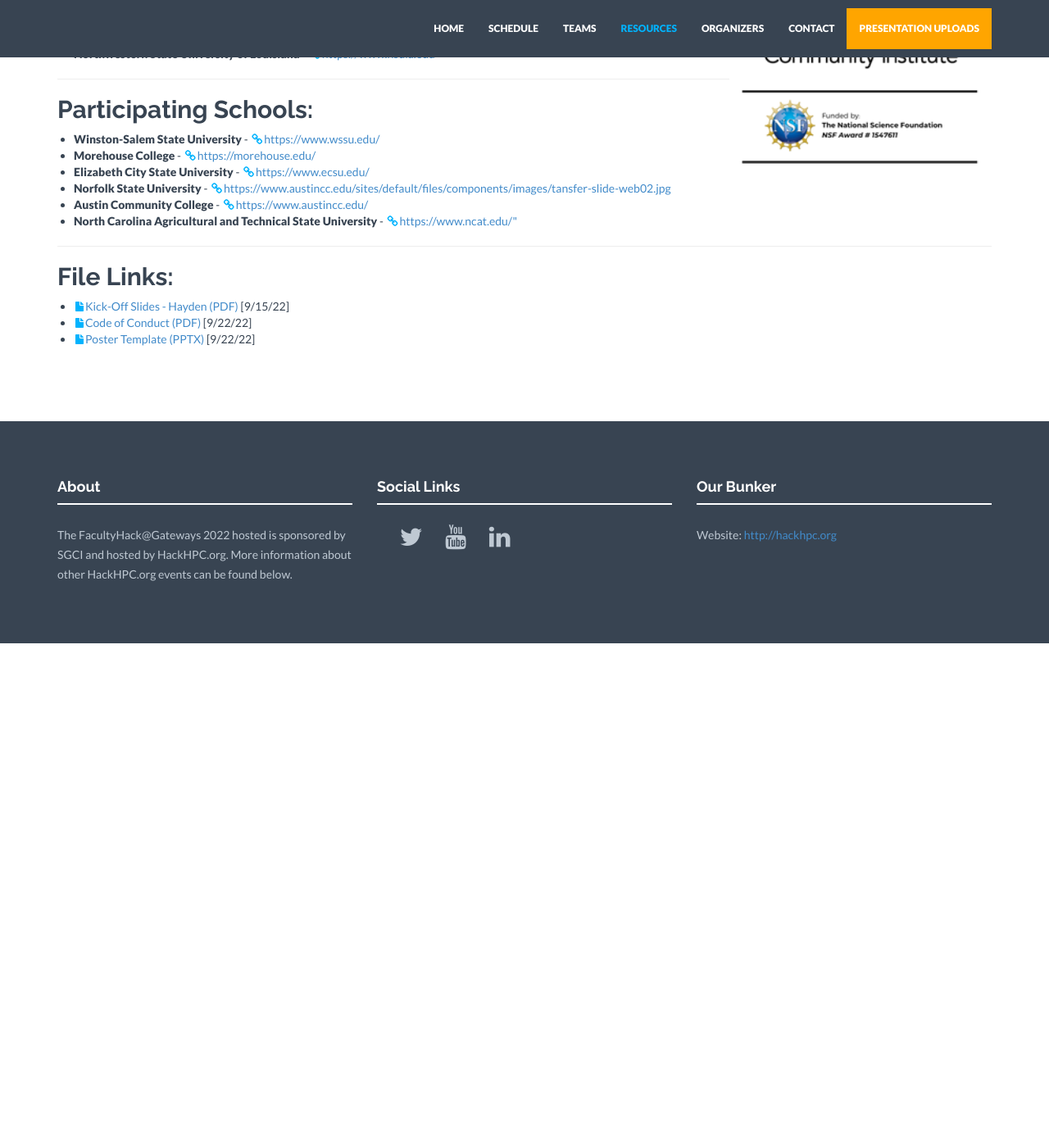
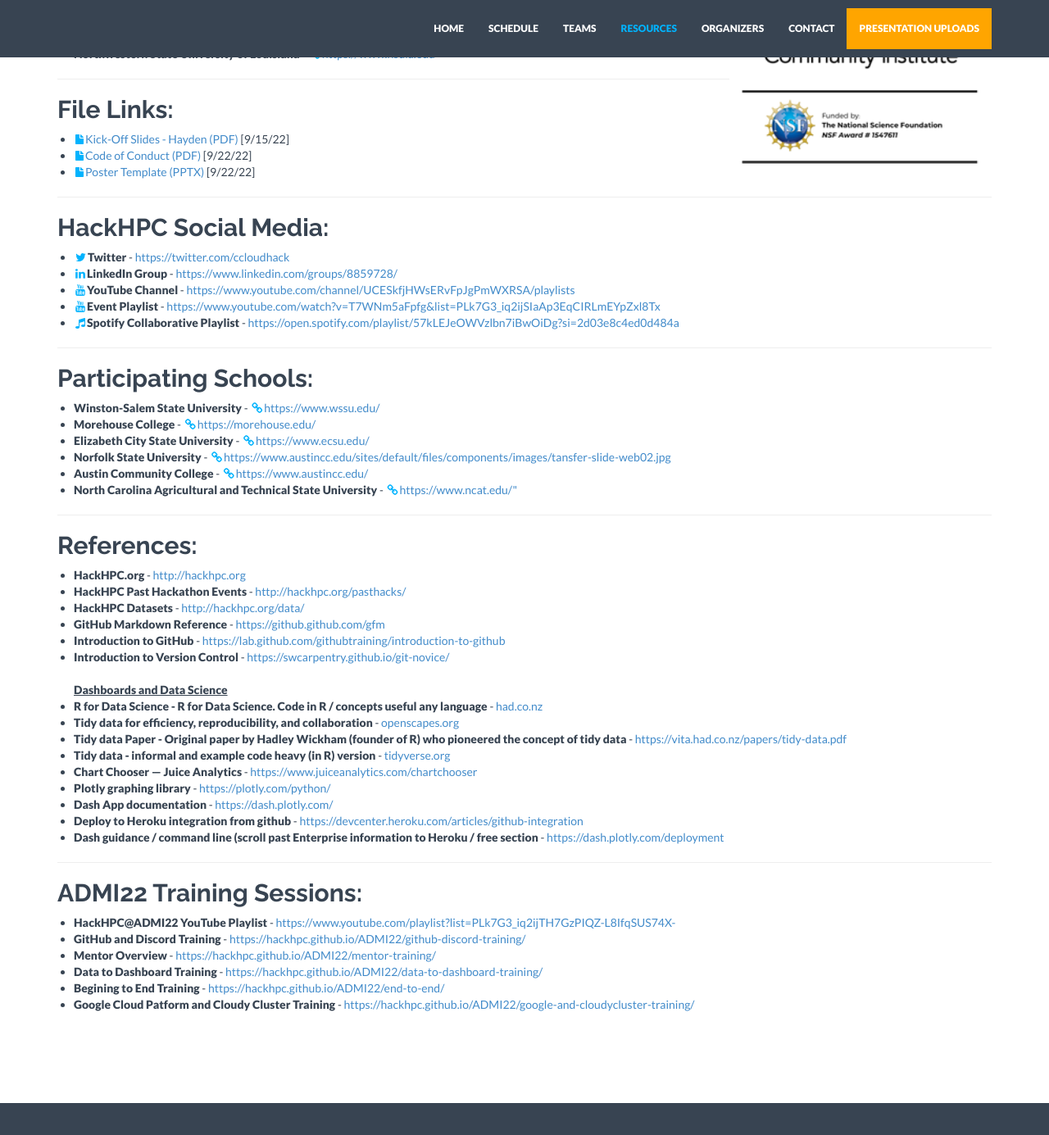
Before and after one commit to HackHPC/FacultyHack-Gateways22, a Jekyll site: the page built from resources.html, in a window 1280 px wide and 1400 px high, scrolled down 676 px. Shown: the top 1385 px of the window at 82% size. Built offline with Jekyll 4.4.1, drawn with Linux system fonts in a browser that asks for light colours; nearby versions of some CDN libraries; before the commit the page ends 1461 px from its top, so only the background shows below that.

Commit message:
updated references

```diff
--- a/_data/sessions.yml
+++ b/_data/sessions.yml
@@ -373,3 +373,72 @@
 #sponsors:
 #- name: "Science Gateways Community Institute"
 #  url: https://sciencegateways.org
+
+##################################
+## References
+#################################
+references:
+- name: HackHPC.org
+  url: http://hackhpc.org
+- name: HackHPC Past Hackathon Events
+  url: http://hackhpc.org/pasthacks/
+- name: HackHPC Datasets
+  url: http://hackhpc.org/data/
+- name: GitHub Markdown Reference
+  url: https://github.github.com/gfm
+- name: Introduction to GitHub
+  url: https://lab.github.com/githubtraining/introduction-to-github
+- name: Introduction to Version Control
+  url: https://swcarpentry.github.io/git-novice/
+
+dashboards:
+- name: R for Data Science - R for Data Science. Code in R / concepts useful any language
+  url: had.co.nz
+- name: Tidy data for efficiency, reproducibility, and collaboration
+  url: openscapes.org
+- name: Tidy data Paper - Original paper by Hadley Wickham (founder of R) who pioneered the concept of tidy data
+  url: https://vita.had.co.nz/papers/tidy-data.pdf
+- name: Tidy data - informal and example code heavy (in R) version
+  url: tidyverse.org
+- name: Chart Chooser — Juice Analytics
+  url: https://www.juiceanalytics.com/chartchooser
+- name: Plotly graphing library
+  url: https://plotly.com/python/
+- name: Dash App documentation
+  url: https://dash.plotly.com/
+- name: Deploy to Heroku integration from github
+  url: https://devcenter.heroku.com/articles/github-integration
+- name: Dash guidance / command line (scroll past Enterprise information to Heroku / free section
+  url: https://dash.plotly.com/deployment
+
+admi22:
+- name: HackHPC@ADMI22 YouTube Playlist
+  url: https://www.youtube.com/playlist?list=PLk7G3_iq2ijTH7GzPIQZ-L8IfqSUS74X-
+- name: "GitHub and Discord Training"
+  url: https://hackhpc.github.io/ADMI22/github-discord-training/
+- name: " Mentor Overview"
+  url: https://hackhpc.github.io/ADMI22/mentor-training/
+- name: "Data to Dashboard Training"
+  url: https://hackhpc.github.io/ADMI22/data-to-dashboard-training/
+- name: " Begining to End Training"
+  url: https://hackhpc.github.io/ADMI22/end-to-end/
+- name: "Google Cloud Patform and Cloudy Cluster Training"
+  url: https://hackhpc.github.io/ADMI22/google-and-cloudycluster-training/
+
+
+socialmedia:
+- name: Twitter
+  icon: twitter
+  url: https://twitter.com/ccloudhack
+- name: LinkedIn Group
+  icon: linkedin
+  url: https://www.linkedin.com/groups/8859728/
+- name: YouTube Channel
+  icon: youtube
+  url: https://www.youtube.com/channel/UCESkfjHWsERvFpJgPmWXRSA/playlists
+- name: Event Playlist
+  icon: youtube
+  url: https://www.youtube.com/watch?v=T7WNm5aFpfg&list=PLk7G3_iq2ijSIaAp3EqCIRLmEYpZxl8Tx
+- name: Spotify Collaborative Playlist
+  icon: music
+  url: https://open.spotify.com/playlist/57kLEJeOWVzlbn7iBwOiDg?si=2d03e8c4ed0d484a
--- a/_includes/resources.html
+++ b/_includes/resources.html
@@ -71,6 +71,37 @@
 
             <hr>
 
+            <h2>File Links:</h2>
+
+            <ul>
+                {% for session in site.data.sessions.sessions %}
+                    {% for file in session.files %}
+                        <li><a href="{{ file.location | prepend: site.baseurl }}" target="_blank"><i class="fa fa-file" style="font-size: 14px; padding: 2px; margin: 0px;"></i>{{ file.filename }} </a> [{{ session.date }}]</li>
+
+                    {% endfor %}
+
+
+                {% endfor %}
+
+
+            </ul>
+
+            <hr>
+            <h2>HackHPC Social Media:</h2>
+            <ul>
+
+                {% for ref in site.data.sessions.socialmedia %}
+
+                        <li><i class="fa fa-{{ ref.icon }}" style="font-size: 14px; padding: 2px; margin: 0px;"></i><b>{{ ref.name }}</b> - <a href="{{ ref.url }}" target="_blank">{{ ref.url }}</a> </li>
+
+                    {% endfor %}
+
+
+
+            </ul>
+
+            <hr>
+
             <h2>Participating Schools:</h2>
 
             <ul>
@@ -86,19 +117,38 @@
             </ul>
 
             <hr>
+            <h2>References:</h2>
+            <ul>
 
-            <h2>File Links:</h2>
+                {% for ref in site.data.sessions.references %}
+
+                        <li><b>{{ ref.name }}</b> - <a href="{{ ref.url }}" target="_blank">{{ ref.url }}</a> </li>
+
+                    {% endfor %}
+                    <br>
+                <u><b>Dashboards and Data Science</b></u>
+                <br>
+                {% for ref in site.data.sessions.dashboards %}
+
+                <li><b>{{ ref.name }}</b> - <a href="{{ ref.url }}" target="_blank">{{ ref.url }}</a> </li>
+
+            {% endfor %}
+
+
+
+            </ul>
+            <hr>
+            <h2>ADMI22 Training Sessions:</h2>
+
 
             <ul>
-                {% for session in site.data.sessions.sessions %}
-                    {% for file in session.files %}
-                        <li><a href="{{ file.location | prepend: site.baseurl }}" target="_blank"><i class="fa fa-file" style="font-size: 14px; padding: 2px; margin: 0px;"></i>{{ file.filename }} </a> [{{ session.date }}]</li>
+
+                {% for ref in site.data.sessions.admi22 %}
+
+                        <li><b>{{ ref.name }}</b> - <a href="{{ ref.url }}" target="_blank">{{ ref.url }}</a> </li>
 
                     {% endfor %}
-
-
-                {% endfor %}
-
+                    <br>
 
 
 
```
Also changed, not shown: 3 other files.
